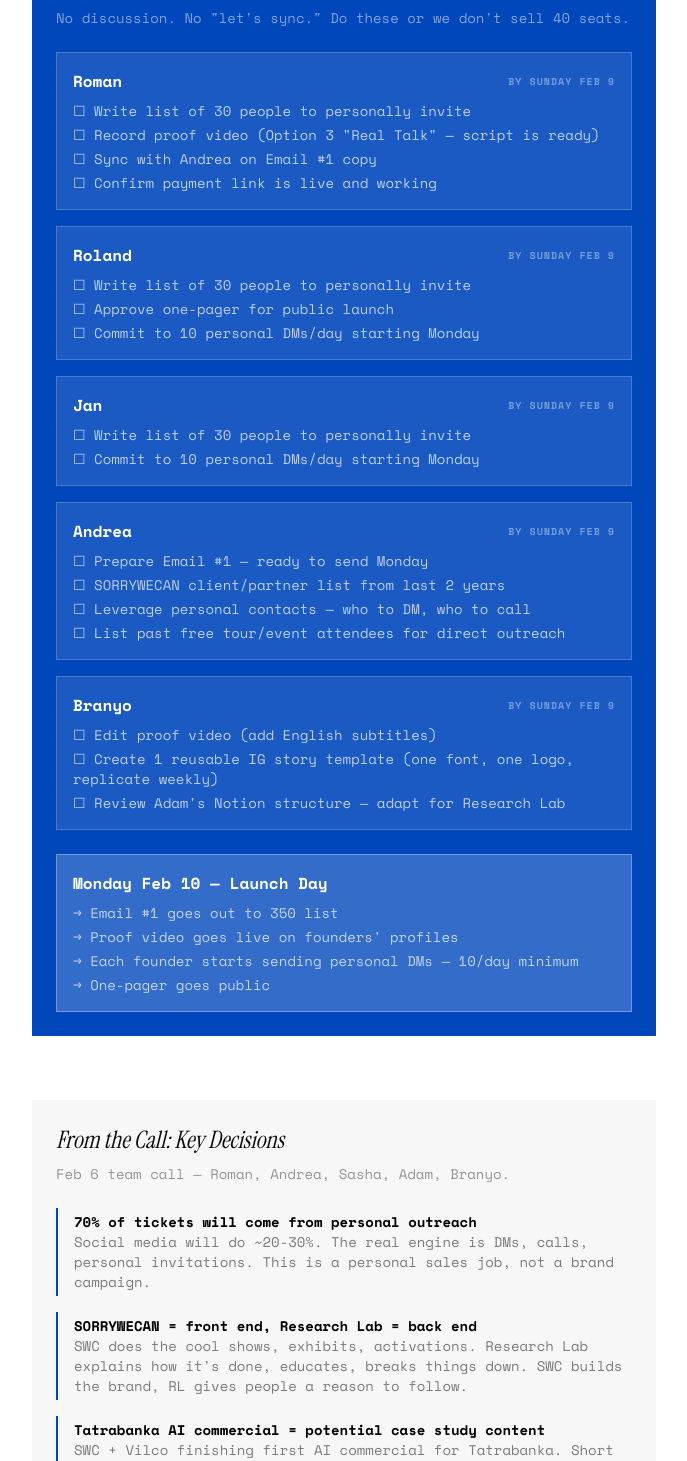
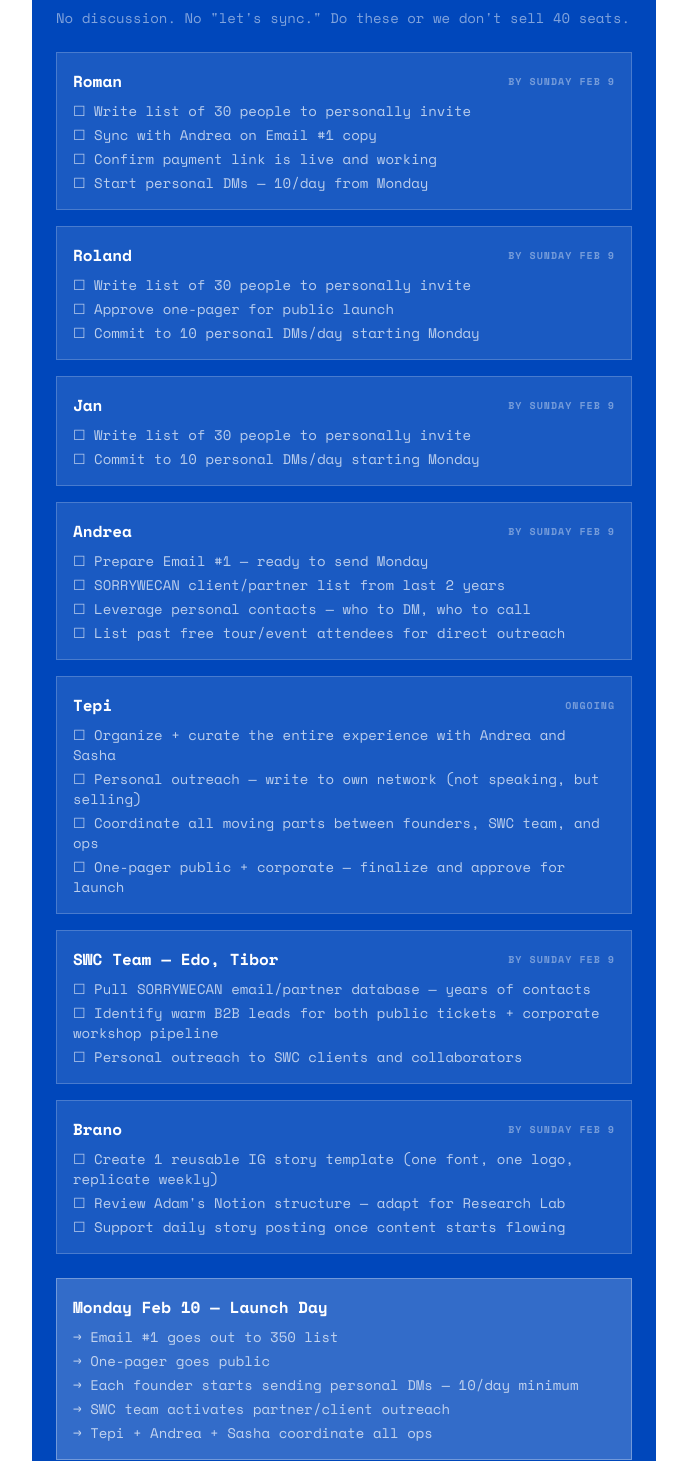
Before and after one commit to princeofwellness/researchlab, a Next.js app: page /archive/marketing-sync in a window 1280 px wide. Shown: the part 851-2312 px from the top of the page, without its empty margins (296-983 px from the left). Built offline with nearby package versions, Linux system fonts and the light colour scheme.

Commit message:
Marketing sync: add Tepi + SWC team (Edo, Tibor), fix Brano name, remove proof video refs, update action items to match reality

```diff
--- a/src/app/archive/marketing-sync/page.tsx
+++ b/src/app/archive/marketing-sync/page.tsx
@@ -33,12 +33,12 @@ export default function MarketingSyncPage() {
                             <p className="text-xs text-black/50 mt-1">Emails sent</p>
                         </div>
                         <div className="bg-white border border-red-200 p-4 text-center">
-                            <p className="text-3xl font-serif text-red-600">No</p>
-                            <p className="text-xs text-black/50 mt-1">Proof video</p>
+                            <p className="text-3xl font-serif text-amber-600">?</p>
+                            <p className="text-xs text-black/50 mt-1">Payment link live</p>
                         </div>
                         <div className="bg-white border border-red-200 p-4 text-center">
                             <p className="text-3xl font-serif text-amber-600">?</p>
-                            <p className="text-xs text-black/50 mt-1">Payment link live</p>
+                            <p className="text-xs text-black/50 mt-1">One-pager approved</p>
                         </div>
                         <div className="bg-white border border-red-200 p-4 text-center">
                             <p className="text-3xl font-serif text-[#0047BB]">20</p>
@@ -60,9 +60,9 @@ export default function MarketingSyncPage() {
                             </div>
                             <div className="space-y-1 text-sm text-white/70">
                                 <p>☐ Write list of 30 people to personally invite</p>
-                                <p>☐ Record proof video (Option 3 "Real Talk" — script is ready)</p>
                                 <p>☐ Sync with Andrea on Email #1 copy</p>
                                 <p>☐ Confirm payment link is live and working</p>
+                                <p>☐ Start personal DMs — 10/day from Monday</p>
                             </div>
                         </div>
 
@@ -104,13 +104,38 @@ export default function MarketingSyncPage() {
 
                         <div className="bg-white/10 border border-white/20 p-4">
                             <div className="flex items-center justify-between mb-2">
-                                <p className="font-bold">Branyo</p>
+                                <p className="font-bold">Tepi</p>
+                                <p className="text-[10px] font-bold tracking-widest text-white/40">ONGOING</p>
+                            </div>
+                            <div className="space-y-1 text-sm text-white/70">
+                                <p>☐ Organize + curate the entire experience with Andrea and Sasha</p>
+                                <p>☐ Personal outreach — write to own network (not speaking, but selling)</p>
+                                <p>☐ Coordinate all moving parts between founders, SWC team, and ops</p>
+                                <p>☐ One-pager public + corporate — finalize and approve for launch</p>
+                            </div>
+                        </div>
+
+                        <div className="bg-white/10 border border-white/20 p-4">
+                            <div className="flex items-center justify-between mb-2">
+                                <p className="font-bold">SWC Team — Edo, Tibor</p>
                                 <p className="text-[10px] font-bold tracking-widest text-white/40">BY SUNDAY FEB 9</p>
                             </div>
                             <div className="space-y-1 text-sm text-white/70">
-                                <p>☐ Edit proof video (add English subtitles)</p>
+                                <p>☐ Pull SORRYWECAN email/partner database — years of contacts</p>
+                                <p>☐ Identify warm B2B leads for both public tickets + corporate workshop pipeline</p>
+                                <p>☐ Personal outreach to SWC clients and collaborators</p>
+                            </div>
+                        </div>
+
+                        <div className="bg-white/10 border border-white/20 p-4">
+                            <div className="flex items-center justify-between mb-2">
+                                <p className="font-bold">Brano</p>
+                                <p className="text-[10px] font-bold tracking-widest text-white/40">BY SUNDAY FEB 9</p>
+                            </div>
+                            <div className="space-y-1 text-sm text-white/70">
                                 <p>☐ Create 1 reusable IG story template (one font, one logo, replicate weekly)</p>
                                 <p>☐ Review Adam's Notion structure — adapt for Research Lab</p>
+                                <p>☐ Support daily story posting once content starts flowing</p>
                             </div>
                         </div>
                     </div>
@@ -119,16 +144,17 @@ export default function MarketingSyncPage() {
                         <p className="font-bold mb-2">Monday Feb 10 — Launch Day</p>
                         <div className="space-y-1 text-sm text-white/70">
                             <p>→ Email #1 goes out to 350 list</p>
-                            <p>→ Proof video goes live on founders' profiles</p>
+                            <p>→ One-pager goes public</p>
                             <p>→ Each founder starts sending personal DMs — 10/day minimum</p>
-                            <p>→ One-pager goes public</p>
+                            <p>→ SWC team activates partner/client outreach</p>
+                            <p>→ Tepi + Andrea + Sasha coordinate all ops</p>
                         </div>
                     </div>
                 </section>
 
                 <section className="mb-16 bg-black/[0.03] p-6">
                     <h2 className="font-serif text-2xl italic mb-2">From the Call: Key Decisions</h2>
-                    <p className="text-sm text-black/40 mb-6">Feb 6 team call — Roman, Andrea, Sasha, Adam, Branyo.</p>
+                    <p className="text-sm text-black/40 mb-6">Feb 6 team call — Roman, Andrea, Sasha, Adam, Brano.</p>
 
                     <div className="space-y-4 text-sm">
                         <div className="border-l-2 border-[#0047BB] pl-4 py-1">
@@ -144,8 +170,8 @@ export default function MarketingSyncPage() {
                             <p className="text-black/50">SWC + Vilco finishing first AI commercial for Tatrabanka. Short breakdown video (1 min) — which tools, which prompts, multi-prompt workflow. Great Research Lab content. AFTER Feb 26.</p>
                         </div>
                         <div className="border-l-2 border-[#0047BB] pl-4 py-1">
-                            <p className="font-bold text-black">Branyo: 40-50h/week available for SWC + Research Lab</p>
-                            <p className="text-black/50">Priority for next 2 weeks: video editing, IG story templates, daily story posting. Not strategy. Execution support.</p>
+                            <p className="font-bold text-black">Brano: 40-50h/week available for SWC + Research Lab</p>
+                            <p className="text-black/50">Priority for next 2 weeks: IG story templates, daily story posting. Not strategy. Execution support.</p>
                         </div>
                         <div className="border-l-2 border-[#0047BB] pl-4 py-1">
                             <p className="font-bold text-black">Adam: shared Notion template for content structure</p>
@@ -157,7 +183,7 @@ export default function MarketingSyncPage() {
                         </div>
                         <div className="border-l-2 border-[#0047BB] pl-4 py-1">
                             <p className="font-bold text-black">Content templates: 1 design per content type, replicate</p>
-                            <p className="text-black/50">Branyo's insight: the most time-consuming thing is creating from zero every time. Make one template per segment, replicate weekly. His dance profile: 1 concept, 1100 followers in 90 days, 400K+ views, 80% non-followers.</p>
+                            <p className="text-black/50">Brano's insight: the most time-consuming thing is creating from zero every time. Make one template per segment, replicate weekly. His dance profile: 1 concept, 1100 followers in 90 days, 400K+ views, 80% non-followers.</p>
                         </div>
                         <div className="border-l-2 border-amber-500 pl-4 py-1">
                             <p className="font-bold text-amber-700">Roland was not on the call</p>
@@ -168,7 +194,7 @@ export default function MarketingSyncPage() {
 
                 <section className="mb-16 border-2 border-black/10 p-6">
                     <div className="flex items-center gap-3 mb-4">
-                        <h2 className="font-serif text-2xl italic">Branyo's Role</h2>
+                        <h2 className="font-serif text-2xl italic">Brano's Role</h2>
                         <span className="text-[9px] font-bold tracking-widest px-2 py-1 bg-green-100 text-green-700">40-50H/WEEK</span>
                     </div>
                     <p className="text-sm text-black/50 mb-4">Clear deliverables, not "help with socials." He's execution, not strategy.</p>
@@ -177,29 +203,29 @@ export default function MarketingSyncPage() {
                         <div className="flex items-start gap-3 text-sm">
                             <span className="font-bold text-[#0047BB] shrink-0 w-6">1.</span>
                             <div>
-                                <p className="font-bold">Edit Roman's proof video</p>
-                                <p className="text-black/40">Add English subtitles. Keep it raw. Don't over-produce.</p>
+                                <p className="font-bold">Create reusable IG story templates</p>
+                                <p className="text-black/40">One font, one logo, one format per content type. Replicate weekly. No reinventing every post.</p>
                             </div>
                         </div>
                         <div className="flex items-start gap-3 text-sm">
                             <span className="font-bold text-[#0047BB] shrink-0 w-6">2.</span>
                             <div>
-                                <p className="font-bold">Create reusable IG story templates</p>
-                                <p className="text-black/40">One font, one logo, one format per content type. Replicate weekly. No reinventing every post.</p>
+                                <p className="font-bold">Post daily stories for next 2 weeks</p>
+                                <p className="text-black/40">Founders provide the raw content (photos, videos, text). Brano formats and posts.</p>
                             </div>
                         </div>
                         <div className="flex items-start gap-3 text-sm">
                             <span className="font-bold text-[#0047BB] shrink-0 w-6">3.</span>
                             <div>
-                                <p className="font-bold">Post daily stories for next 2 weeks</p>
-                                <p className="text-black/40">Founders provide the raw content (photos, videos, text). Branyo formats and posts.</p>
+                                <p className="font-bold">Adapt Adam's Notion content structure</p>
+                                <p className="text-black/40">Review what Brand New uses. Find what fits Research Lab. Present back to team.</p>
                             </div>
                         </div>
                         <div className="flex items-start gap-3 text-sm">
                             <span className="font-bold text-[#0047BB] shrink-0 w-6">4.</span>
                             <div>
-                                <p className="font-bold">Adapt Adam's Notion content structure</p>
-                                <p className="text-black/40">Review what Brand New uses. Find what fits Research Lab. Present back to team.</p>
+                                <p className="font-bold">Video editing when content is ready</p>
+                                <p className="text-black/40">Reels, subtitles, short clips. On-demand when founders produce raw material.</p>
                             </div>
                         </div>
                     </div>
@@ -223,12 +249,22 @@ export default function MarketingSyncPage() {
                         <div className="border border-black/10 p-4">
                             <p className="text-3xl font-serif text-[#0047BB]">3</p>
                             <p className="text-sm text-black/50 mt-1">Founders' networks</p>
-                            <p className="text-xs text-black/30">Friends, partners, warm leads</p>
+                            <p className="text-xs text-black/30">Roland, Jan, Roman — personal contacts</p>
+                        </div>
+                        <div className="border-2 border-[#0047BB] p-4 bg-[#0047BB]/5">
+                            <p className="text-3xl font-serif text-[#0047BB]">SWC</p>
+                            <p className="text-sm text-black/50 mt-1">Edo, Tibor — partner database</p>
+                            <p className="text-xs text-black/30">Years of client emails + B2B contacts</p>
                         </div>
                         <div className="border border-black/10 p-4">
                             <p className="text-3xl font-serif text-[#0047BB]">1</p>
                             <p className="text-sm text-black/50 mt-1">SORRYWECAN brand</p>
                             <p className="text-xs text-black/30">Existing reputation + credibility</p>
+                        </div>
+                        <div className="border border-black/10 p-4">
+                            <p className="text-3xl font-serif text-[#0047BB]">Tepi</p>
+                            <p className="text-sm text-black/50 mt-1">Curator + organizer</p>
+                            <p className="text-xs text-black/30">With Andrea + Sasha — running ops</p>
                         </div>
                     </div>
                 </section>
@@ -333,12 +369,12 @@ export default function MarketingSyncPage() {
 
                         <div className="border-l-2 border-[#0047BB] pl-6">
                             <p className="text-[11px] font-bold uppercase tracking-widest text-[#0047BB] mb-2">02</p>
-                            <h3 className="text-xl font-bold mb-3">One Proof Asset</h3>
+                            <h3 className="text-xl font-bold mb-3">One-Pagers Are The Proof</h3>
                             <p className="text-black/60 leading-relaxed mb-4">Not a content calendar. Not 40 hooks. One thing that makes people go "I need to be there."</p>
-                            <p className="text-black/60 leading-relaxed mb-3"><span className="font-bold text-black">What:</span> 2-4 minute video. Screen recording + founder voice. Show one workflow that feels like magic but is repeatable. Before → after. Real work, not slides.</p>
-                            <p className="text-black/60 leading-relaxed mb-3"><span className="font-bold text-black">Language:</span> Slovak spoken. English subtitles. Post natively on IG + LinkedIn.</p>
-                            <p className="text-black/60 leading-relaxed mb-3"><span className="font-bold text-black">Why:</span> Proof collapses skepticism faster than any amount of "content." People don't buy promises. They buy demonstrations.</p>
-                            <p className="text-sm text-black/40">Record within 48 hours. This is the anchor everything else links to.</p>
+                            <p className="text-black/60 leading-relaxed mb-3"><span className="font-bold text-black">What we have:</span> Public one-pager + corporate one-pager. Clean, credible, bilingual. These are the assets we send in every DM, every email, every conversation.</p>
+                            <p className="text-black/60 leading-relaxed mb-3"><span className="font-bold text-black">How to use:</span> DM someone → send one-pager link. Email the list → link to one-pager. Partner asks "what is this?" → one-pager. It answers every question before they ask.</p>
+                            <p className="text-black/60 leading-relaxed mb-3"><span className="font-bold text-black">Why:</span> Proof collapses skepticism faster than any amount of "content." A clear, professional page with real names, real companies, and a clear offer does the selling for you.</p>
+                            <p className="text-sm text-black/40">Finalize and approve both versions. Then share everywhere.</p>
                         </div>
 
                         <div className="border-l-2 border-[#0047BB] pl-6">
@@ -469,11 +505,11 @@ export default function MarketingSyncPage() {
                             <p className="text-[11px] font-bold uppercase tracking-widest text-[#0047BB] mb-3">Week 0 — Now (2 days)</p>
                             <div className="space-y-2 text-sm text-black/60">
                                 <p>☐ Lock the one-sentence positioning (EN + SK)</p>
-                                <p>☐ Record the proof video (one take, Slovak, English subs)</p>
+                                <p>☐ Finalize + approve one-pagers (public + corporate)</p>
                                 <p>☐ Each founder: list 25-30 people to personally invite</p>
-                                <p>☐ Ask 5 respected peers for endorsement quotes</p>
-                                <p>☐ Put quotes on landing page</p>
+                                <p>☐ SWC team (Edo, Tibor): pull partner/client email database</p>
                                 <p>☐ Prepare the one email (Slovak, short, personal)</p>
+                                <p>☐ Confirm payment link works</p>
                             </div>
                         </div>
 
@@ -481,8 +517,9 @@ export default function MarketingSyncPage() {
                             <p className="text-[11px] font-bold uppercase tracking-widest text-[#0047BB] mb-3">Week 1 — Activate (days 3-9)</p>
                             <div className="space-y-2 text-sm text-black/60">
                                 <p>☐ Send Email #1 to 350 list</p>
-                                <p>☐ Post proof video on IG + founders' LinkedIn</p>
+                                <p>☐ Share one-pager link publicly</p>
                                 <p>☐ Each founder: send personal DMs (all 25-30)</p>
+                                <p>☐ SWC team: outreach to client/partner database</p>
                                 <p>☐ Daily IG stories (Slovak, raw, behind-scenes)</p>
                                 <p>☐ Cross-post from SORRYWECAN accounts</p>
                                 <p>☐ Track replies in shared sheet</p>
@@ -590,11 +627,11 @@ export default function MarketingSyncPage() {
                         </div>
                         <div className="flex gap-3">
                             <span className="font-bold text-[#0047BB] shrink-0">4.</span>
-                            <p className="text-black/70"><span className="font-bold text-black">Proof video status</span> — Recorded? Edited? Subtitles done? When does it go live?</p>
+                            <p className="text-black/70"><span className="font-bold text-black">SWC contacts</span> — Edo, Tibor: how many emails/partners in the database? Who reaches out to whom?</p>
                         </div>
                         <div className="flex gap-3">
                             <span className="font-bold text-[#0047BB] shrink-0">5.</span>
-                            <p className="text-black/70"><span className="font-bold text-black">SORRYWECAN client list</span> — Andrea: how many contacts? Split among founders for personal outreach.</p>
+                            <p className="text-black/70"><span className="font-bold text-black">One-pager status</span> — Public + corporate versions approved? Ready to share in outreach?</p>
                         </div>
                         <div className="flex gap-3">
                             <span className="font-bold text-[#0047BB] shrink-0">6.</span>
@@ -611,7 +648,7 @@ export default function MarketingSyncPage() {
                     <h2 className="font-serif text-2xl italic mb-4">The Uncomfortable Truth</h2>
                     <div className="space-y-4 text-sm text-white/70">
                         <p>We've built a beautiful one-pager, a corporate one-pager, a full marketing page with interactive elements, an 899-line execution algorithm, DM templates, email sequences, video scripts, and multiple internal strategy pages.</p>
-                        <p>We haven't sent a single email. We haven't sent personal DMs. We haven't recorded the proof video. We may not have a working payment link.</p>
+                        <p>We haven't sent a single email to the list. We haven't sent personal DMs to warm leads. We may not have a working payment link.</p>
                         <p className="text-white font-bold text-lg">We are over-engineered and under-executed.</p>
                         <p className="text-white/50 italic">This page literally said "Planning feels like progress. It's not." And then we had a 45-minute call that was 95% planning.</p>
                         <p>The fix is simple: stop building tools and start having conversations with humans who might buy tickets.</p>
```
